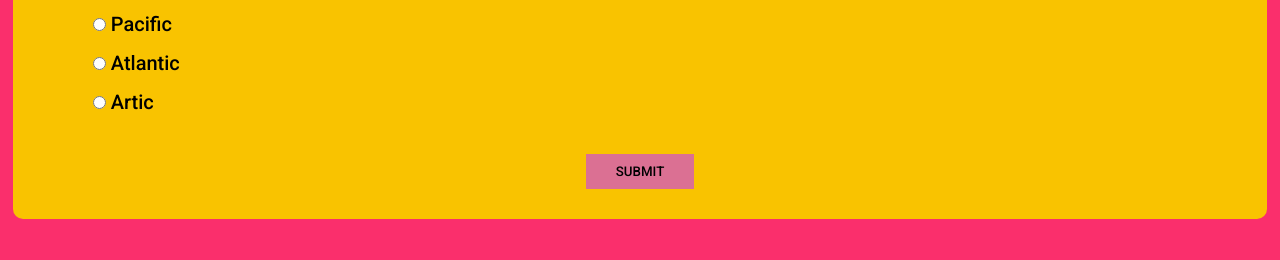
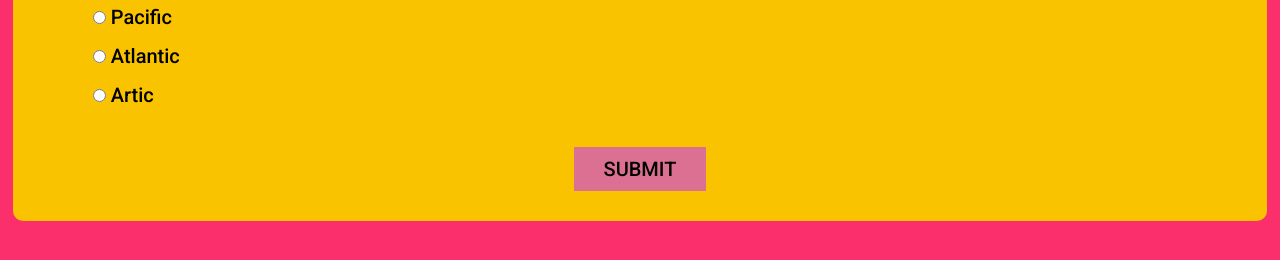
Before and after one commit to samiksha-92/quiz-js, a plain HTML site: page index.html in a window 1280 px wide. Shown: the part 496-756 px from the top of the page. Drawn offline with Linux system fonts and the light colour scheme.

Commit message:
fix font size

```diff
--- a/assets/css/style.css
+++ b/assets/css/style.css
@@ -61,7 +61,8 @@ input:hover {
 .displayUserScoreButton {
     padding: 1rem 3rem;
     border-style: none;
-    outline: none font-size 2rem;
+    outline: none;
+    font-size: 2rem;
     font-weight: 400;
     display: block;
     margin: auto;
```
